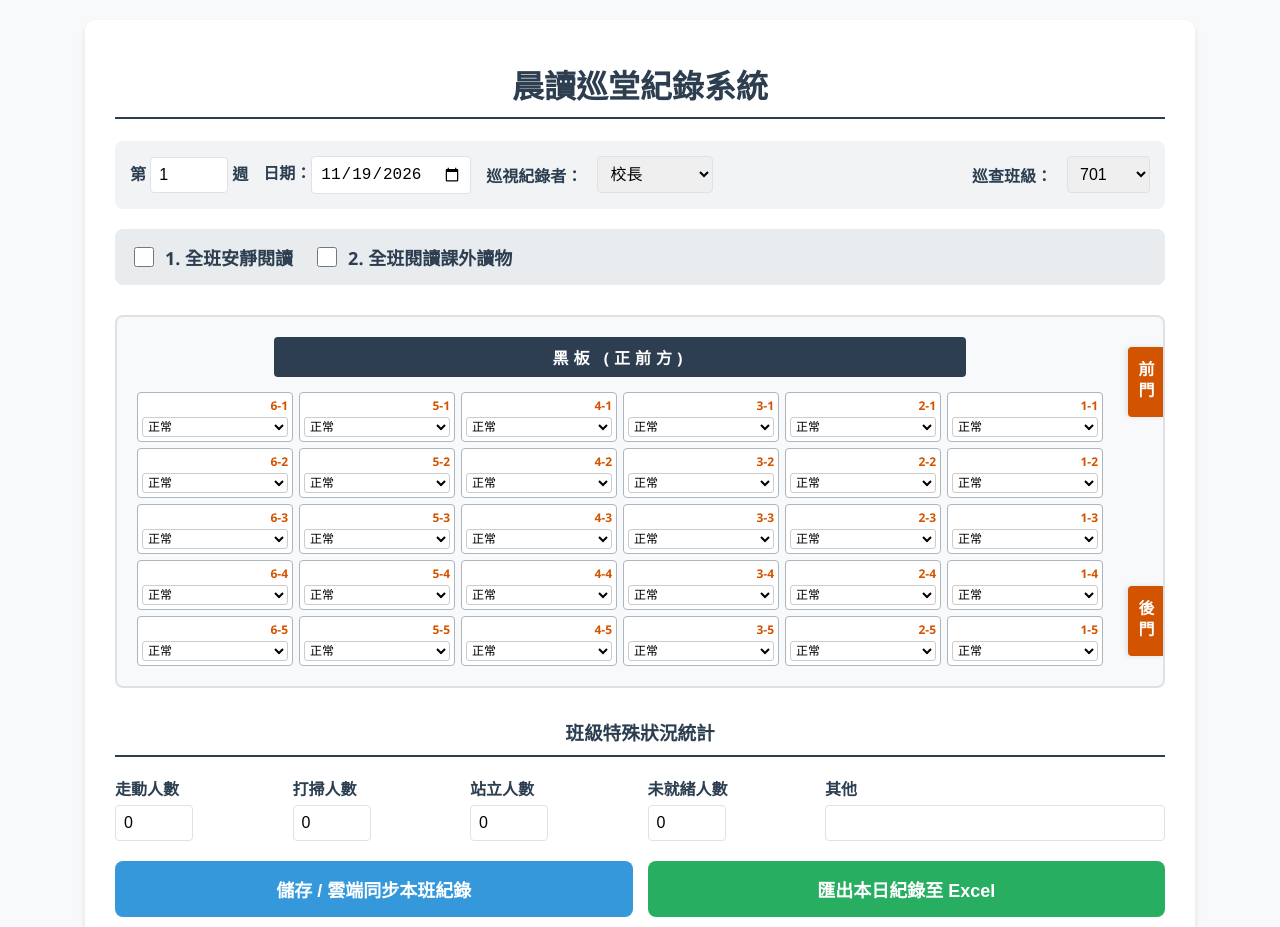
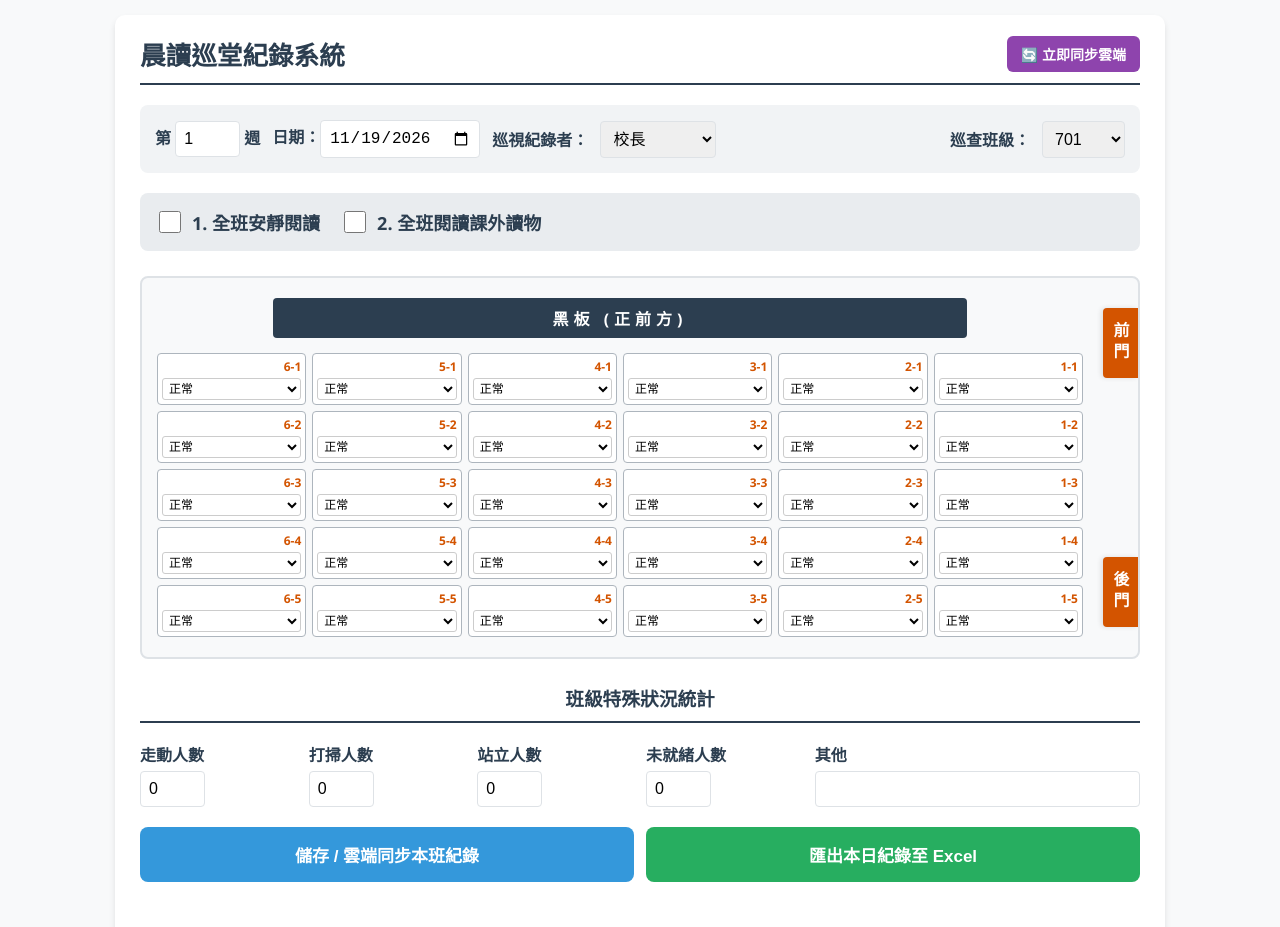
Before and after one commit to kuenryu/Morning-Reading-Inspection-Checklist, a plain HTML site: page index.html in a window 1280 px wide. Shown: the top 927 px of the page. Drawn offline with Linux system fonts and the light colour scheme; no server answers.

Commit message:
Update index.html

```diff
--- a/index.html
+++ b/index.html
@@ -3,7 +3,7 @@
 <head>
     <meta charset="UTF-8">
     <meta name="viewport" content="width=device-width, initial-scale=1.0, maximum-scale=1.0, user-scalable=no">
-    <title>晨讀巡堂紀錄系統 (多使用者同步版)</title>
+    <title>晨讀巡堂紀錄系統 (手機/網頁即時同步版)</title>
     <script src="https://cdn.jsdelivr.net/npm/xlsx-js-style@1.2.0/dist/xlsx.bundle.js"></script>
     <style>
         :root {
@@ -14,48 +14,73 @@
             --bg: #f8f9fa;
             --border: #dee2e6;
         }
-        body { font-family: 'Segoe UI', Tahoma, Geneva, Verdana, sans-serif; background-color: var(--bg); color: var(--primary); margin: 0; padding: 20px; }
-        .container { max-width: 1050px; margin: 0 auto; background: white; padding: 20px 30px; border-radius: 10px; box-shadow: 0 4px 6px rgba(0,0,0,0.1); }
-        h1, h3 { text-align: center; color: var(--primary); border-bottom: 2px solid var(--primary); padding-bottom: 10px; }
-        .form-group { display: flex; align-items: center; flex-wrap: wrap; gap: 15px; margin-bottom: 20px; padding: 15px; background: #f1f3f5; border-radius: 8px; }
+        * { box-sizing: border-box; }
+        body { font-family: 'Segoe UI', Tahoma, Geneva, Verdana, sans-serif; background-color: var(--bg); color: var(--primary); margin: 0; padding: 15px; }
+        .container { max-width: 1050px; margin: 0 auto; background: white; padding: 20px 25px; border-radius: 10px; box-shadow: 0 4px 6px rgba(0,0,0,0.1); }
+        .header-bar { display: flex; justify-content: space-between; align-items: center; flex-wrap: wrap; gap: 10px; border-bottom: 2px solid var(--primary); padding-bottom: 10px; margin-bottom: 20px; }
+        .header-bar h1 { margin: 0; font-size: 1.6rem; border: none; padding: 0; }
+        .btn-sync { background: #8e44ad; color: white; border: none; padding: 8px 14px; border-radius: 6px; font-size: 14px; font-weight: bold; cursor: pointer; }
+        .btn-sync:hover { background: #732d91; }
+        .btn-sync:disabled { background: #bdc3c7; cursor: not-allowed; }
+        h3 { text-align: center; color: var(--primary); border-bottom: 2px solid var(--primary); padding-bottom: 10px; }
+
+        .form-group { display: flex; align-items: center; flex-wrap: wrap; gap: 12px; margin-bottom: 20px; padding: 15px; background: #f1f3f5; border-radius: 8px; }
         label { font-weight: bold; }
         select, input[type="text"], input[type="number"], input[type="date"] { padding: 8px; border: 1px solid var(--border); border-radius: 4px; font-size: 16px; }
-        input[type="number"] { width: 60px; }
+        input[type="number"] { width: 65px; }
         .checkbox-group { display: flex; gap: 20px; padding: 15px; background: #e9ecef; border-radius: 8px; margin-bottom: 20px; align-items: center; flex-wrap: wrap; }
         .checkbox-item { display: flex; align-items: center; gap: 8px; font-size: 18px; cursor: pointer; }
-        input[type="checkbox"] { width: 20px; height: 20px; cursor: pointer; }
+        input[type="checkbox"] { width: 22px; height: 22px; cursor: pointer; }
         .certification-badge { display: none; background: var(--success); color: white; padding: 5px 15px; border-radius: 20px; font-weight: bold; animation: popIn 0.3s ease-out; }
         @keyframes popIn { 0% { transform: scale(0.8); opacity: 0; } 100% { transform: scale(1); opacity: 1; } }
 
-        .classroom-wrapper { position: relative; margin: 30px 0; padding: 20px 60px 20px 20px; border: 2px solid var(--border); border-radius: 8px; background: #f8f9fa; }
+        .classroom-wrapper { position: relative; margin: 25px 0; padding: 20px 55px 20px 15px; border: 2px solid var(--border); border-radius: 8px; background: #f8f9fa; }
         .door { position: absolute; right: 0; width: 35px; height: 70px; background: #d35400; color: white; display: flex; align-items: center; justify-content: center; writing-mode: vertical-rl; letter-spacing: 5px; font-weight: bold; border-radius: 4px 0 0 4px; box-shadow: -2px 0 5px rgba(0,0,0,0.1); }
         .front-door { top: 30px; } .back-door { bottom: 30px; }
-        .blackboard { background: #2c3e50; color: white; text-align: center; padding: 8px; border-radius: 4px; margin-bottom: 15px; font-weight: bold; letter-spacing: 5px; width: 70%; margin-left: auto; margin-right: auto; }
+        .blackboard { background: #2c3e50; color: white; text-align: center; padding: 8px; border-radius: 4px; margin-bottom: 15px; font-weight: bold; letter-spacing: 5px; width: 75%; margin-left: auto; margin-right: auto; }
         .seating-grid { display: grid; grid-template-columns: repeat(6, 1fr); gap: 6px; }
         .seat { border: 1px solid #adb5bd; border-radius: 4px; padding: 4px; display: flex; flex-direction: column; align-items: center; background: #ffffff; transition: background-color 0.2s; }
         .seat-header { width: 100%; display: flex; justify-content: flex-end; margin-bottom: 3px; }
         .seat-label { font-size: 12px; color: #d35400; font-weight: bold; }
-        .seat-select { width: 100%; font-size: 12px; padding: 1px; border: 1px solid #ccc; border-radius: 3px; background: rgba(255,255,255,0.9); }
+        .seat-select { width: 100%; font-size: 12px; padding: 2px; border: 1px solid #ccc; border-radius: 3px; background: rgba(255,255,255,0.9); }
 
-        .exceptions-grid { display: grid; grid-template-columns: repeat(auto-fit, minmax(150px, 1fr)); gap: 15px; margin-bottom: 20px; }
+        .exceptions-grid { display: grid; grid-template-columns: repeat(auto-fit, minmax(140px, 1fr)); gap: 12px; margin-bottom: 20px; }
         .exception-item { display: flex; flex-direction: column; gap: 5px; }
-        .btn-save { display: block; width: 100%; background: var(--accent); color: white; border: none; padding: 15px; font-size: 18px; border-radius: 8px; cursor: pointer; font-weight: bold; margin-bottom: 30px; }
-        .btn-save:hover { background: #2980b9; } .btn-save:disabled { background: #95a5a6; cursor: not-allowed; }
-        .btn-export { display: block; width: 100%; background: var(--success); color: white; border: none; padding: 15px; font-size: 18px; border-radius: 8px; cursor: pointer; font-weight: bold; margin-bottom: 30px; }
+        .action-buttons { display: flex; gap: 12px; margin-bottom: 30px; }
+        .btn-save, .btn-export { flex: 1; color: white; border: none; padding: 15px; font-size: 17px; border-radius: 8px; cursor: pointer; font-weight: bold; }
+        .btn-save { background: var(--accent); }
+        .btn-save:hover { background: #2980b9; }
+        .btn-save:disabled { background: #95a5a6; cursor: not-allowed; }
+        .btn-export { background: var(--success); }
         .btn-export:hover { background: #219653; }
 
         .summary-section { overflow-x: auto; }
-        table { width: 100%; border-collapse: collapse; text-align: center; margin-top: 10px; }
+        table { width: 100%; min-width: 750px; border-collapse: collapse; text-align: center; margin-top: 10px; }
         th, td { border: 1px solid var(--border); padding: 8px 4px; min-width: 40px; font-size: 14px; }
         th { background: #e9ecef; } .class-group-th { background: #ced4da; }
         .cert-check { font-size: 18px; color: var(--success); font-weight: bold; }
         .cert-input { width: 35px; text-align: center; border: 1px solid transparent; background: transparent; font-size: 14px; }
         .cert-input:hover, .cert-input:focus { border: 1px solid var(--accent); background: white; }
 
-        #toast { position: fixed; top: 20px; left: 50%; transform: translateX(-50%); background: #2ecc71; color: white; padding: 15px 30px; border-radius: 8px; box-shadow: 0 4px 10px rgba(0,0,0,0.3); z-index: 10000; display: none; font-weight: bold; font-size: 1.2rem; animation: popIn 0.3s ease-out; white-space: nowrap; }
+        #toast { position: fixed; top: 20px; left: 50%; transform: translateX(-50%); background: #2ecc71; color: white; padding: 12px 24px; border-radius: 8px; box-shadow: 0 4px 10px rgba(0,0,0,0.3); z-index: 10000; display: none; font-weight: bold; font-size: 1rem; animation: popIn 0.3s ease-out; text-align: center; max-width: 90%; }
         #loadingOverlay { position: fixed; top: 0; left: 0; width: 100%; height: 100%; background: rgba(255,255,255,0.9); z-index: 9999; display: flex; flex-direction: column; justify-content: center; align-items: center; }
         .spinner { border: 8px solid #f3f3f3; border-top: 8px solid var(--accent); border-radius: 50%; width: 60px; height: 60px; animation: spin 1s linear infinite; margin-bottom: 20px; }
         @keyframes spin { 0% { transform: rotate(0deg); } 100% { transform: rotate(360deg); } }
+
+        /* 手機版排版優化 */
+        @media (max-width: 768px) {
+            body { padding: 8px; }
+            .container { padding: 14px; }
+            .classroom-wrapper { padding: 15px 38px 15px 8px; }
+            .door { width: 26px; height: 60px; font-size: 12px; letter-spacing: 2px; }
+            .blackboard { width: 90%; font-size: 14px; }
+            .seating-grid { gap: 4px; }
+            .seat { padding: 2px; }
+            .seat-label { font-size: 10px; }
+            .seat-select { font-size: 11px; padding: 1px; }
+            .action-buttons { flex-direction: column; }
+            .form-group label[style*="margin-left"] { margin-left: 0 !important; }
+        }
     </style>
 </head>
 <body>
@@ -68,12 +93,14 @@
 <div id="toast">儲存成功！</div>
 
 <div class="container">
-    <h1>晨讀巡堂紀錄系統</h1>
+    <div class="header-bar">
+        <h1>晨讀巡堂紀錄系統</h1>
+        <button class="btn-sync" id="btnSync" onclick="manualSyncCloud()">🔄 立即同步雲端</button>
+    </div>
 
     <div class="form-group">
         <label>第 <input type="number" id="weekInput" value="1" min="1" onchange="updateSummaryWeek(); loadClassRecord();"> 週</label>
 
-        <!-- 所有巡視紀錄者皆可選擇日期 -->
         <label>日期：<input type="date" id="patrolDate" onchange="loadClassRecord()"></label>
 
         <label>巡視紀錄者：</label>
@@ -118,7 +145,7 @@
         <div class="exception-item" style="grid-column: span 2;"><label>其他</label><input type="text" id="excOther"></div>
     </div>
 
-    <div style="display: flex; gap: 15px;">
+    <div class="action-buttons">
         <button class="btn-save" id="btnSave" onclick="saveRecord()">儲存 / 雲端同步本班紀錄</button>
         <button class="btn-export" onclick="exportToExcel()">匯出本日紀錄至 Excel</button>
     </div>
@@ -160,8 +187,15 @@
         document.getElementById("patrolDate").value = getTodayString();
         initSeatingGrid();
         initSummaryTable();
-        await fetchAllDataFromCloud();
+        await fetchAllDataFromCloud(true);
     };
+
+    // 手機或電腦切回此網頁時，自動在背景同步最新雲端資料
+    document.addEventListener("visibilitychange", () => {
+        if (document.visibilityState === "visible") {
+            fetchAllDataFromCloud(false);
+        }
+    });
 
     function getInspector() {
         let inspector = document.getElementById("inspectorSelect").value;
@@ -184,22 +218,38 @@
         return `${yyyy}-${mm}-${dd}`;
     }
 
-    async function fetchAllDataFromCloud() {
+    async function fetchAllDataFromCloud(showOverlay = false) {
         if (GAS_URL === "在此貼上您的Web_App_URL") {
             document.getElementById('loadingOverlay').style.display = 'none';
             return;
         }
         try {
-            const response = await fetch(GAS_URL);
+            // 加上時間戳記防止手機/電腦瀏覽器讀取舊快取
+            const cacheBuster = (GAS_URL.includes("?") ? "&" : "?") + "t=" + Date.now();
+            const response = await fetch(GAS_URL + cacheBuster, { cache: "no-store" });
             const data = await response.json();
             records = data;
             loadClassRecord();
         } catch (error) {
             console.error("讀取資料失敗", error);
-            showToast("載入雲端資料失敗，請檢查網路連線", "#e74c3c");
+            if (showOverlay) {
+                showToast("載入雲端資料失敗，請檢查網路連線", "#e74c3c");
+            }
         } finally {
-            document.getElementById('loadingOverlay').style.display = 'none';
+            if (showOverlay) {
+                document.getElementById('loadingOverlay').style.display = 'none';
+            }
         }
+    }
+
+    async function manualSyncCloud() {
+        const btn = document.getElementById("btnSync");
+        btn.innerText = "同步中...";
+        btn.disabled = true;
+        await fetchAllDataFromCloud(false);
+        showToast("已與雲端同步最新紀錄！");
+        btn.innerText = "🔄 立即同步雲端";
+        btn.disabled = false;
     }
 
     function toggleManualInspector() {
@@ -297,7 +347,11 @@
         }
 
         try {
-            await fetch(GAS_URL, { method: 'POST', headers: { 'Content-Type': 'text/plain;charset=utf-8' }, body: JSON.stringify(payload) });
+            await fetch(GAS_URL, {
+                method: 'POST',
+                headers: { 'Content-Type': 'text/plain;charset=utf-8' },
+                body: JSON.stringify(payload)
+            });
             showToast(`已成功同步【${inspector} (${patrolDate})】第 ${week} 週 <b>${currentClass}</b> 班紀錄！`);
         } catch (error) {
             console.error("儲存失敗", error);
@@ -316,7 +370,6 @@
         document.getElementById("summaryWeekDisplay").innerText = week;
         document.getElementById("summaryInspectorDisplay").innerText = `${inspector} (${dateKey})`;
 
-        // 只讀取「該週 + 該巡查者 + 該日期 + 該班級」的紀錄；新日期一律重置為空白
         if (
             records[week] &&
             records[week][inspector] &&
@@ -430,7 +483,6 @@
 
         const ws = XLSX.utils.aoa_to_sheet(exportData);
 
-        // 通過認證為「是」的整列加上黃色底色
         const yellowFill = { fill: { fgColor: { rgb: "FFF59D" } } };
         for (let r = 1; r < exportData.length; r++) {
             if (exportData[r][3] === "是") {
```
